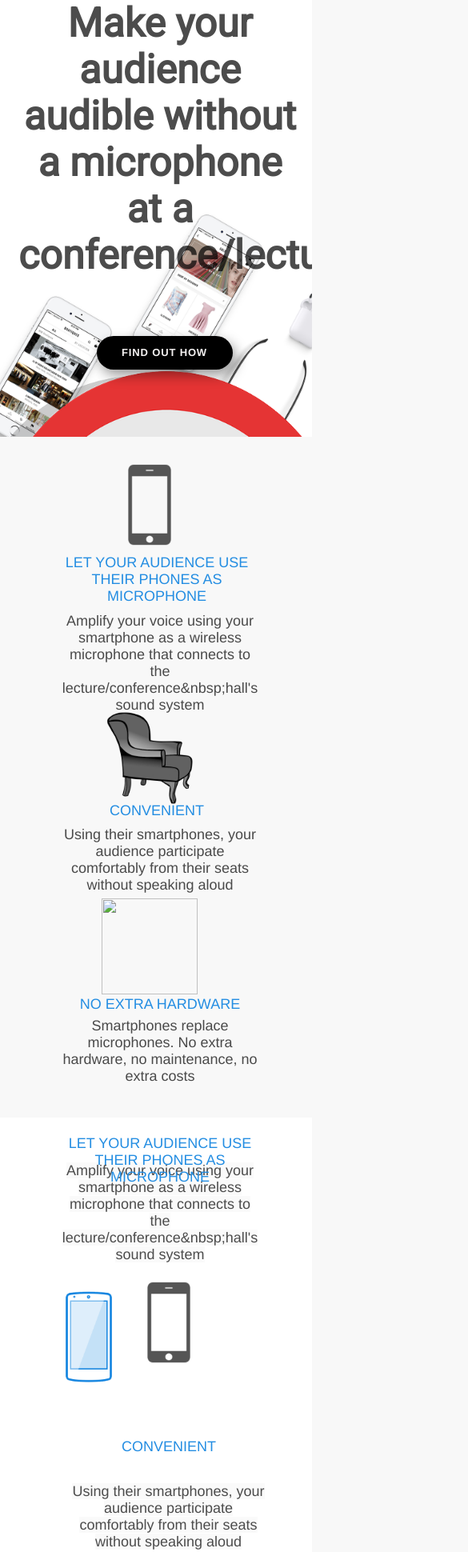
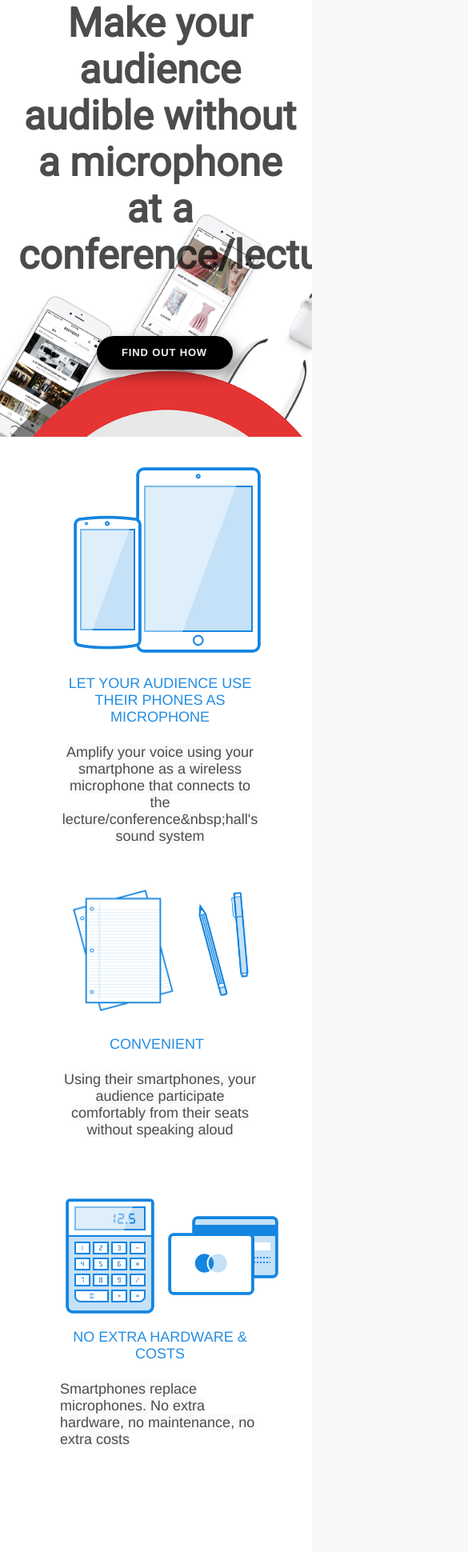
Before and after one commit to sophismay/voicefront-landing-page, a website: page public/index.html in a window 390 px wide. Shown: the part 57-1997 px from the top of the page at 80% size, 585 px wide, since content can reach past the window. Drawn offline with nearby package versions, Linux system fonts and the light colour scheme.

Commit message:
tweak features

```diff
--- a/public/css/tweak_1492793275634.css
+++ /dev/null
@@ -1,67 +0,0 @@
-.ui-id-31{  width: 884px; top: -103.5px; left: 467.5px; }
-.ui-id-32{  width: 433px; top: 185px; left: 47px; cursor: default; }
-.ui-id-33{  top: 509px; left: 45.3229px; width: 181px; cursor: default; }
-.ui-id-34{  top: 145.5px; left: 48px; cursor: default; }
-.ui-id-35{ width: 250px; top: 243px; left: 58px; cursor: default; text-align: center;}
-.ui-id-36{  width: 250px; top: 163px; left: 58px; cursor: default; text-align: center; }
-.ui-id-37{ width: 250px; top: 234.49px; left: 355px; cursor: default; text-align: center;}
-.ui-id-38{  width: 250px; top: 184.667px; left: 355px; cursor: default; text-align: center; }
-.ui-id-39{ width: 250px; top: 233px; left: 665px; cursor: default; text-align: center;}
-.ui-id-40{  width: 250px; top: 184.667px; left: 665px; cursor: default; text-align: center; }
-.ui-id-41{  width: 146px; top: 17px; left: 110px; }
-.ui-id-42{  width: 149px; top: 15.5px; left: 405.5px; }
-.ui-id-43{  width: 146px; top: 17px; left: 717px; }
-.ui-id-44{ width: 85px; top: 95px; left: 130.667px;}
-.ui-id-45{ width: 156px; top: 63px; left: 255.167px;}
-.ui-id-46{ width: 250px; top: 163px; left: 547px; cursor: default;}
-.ui-id-47{ width: 250px; top: 86px; left: 547px; cursor: default;}
-.ui-id-48{  width: 88px; top: 386px; left: 746px; }
-.ui-id-49{  width: 185px; top: 387px; left: 555.5px; }
-.ui-id-50{ width: 250px; top: 457px; left: 85.5px; cursor: default;}
-.ui-id-51{ width: 250px; top: 401px; left: 86px; cursor: default;}
-.ui-id-53{ top: 1131px; left: 374.5px;}
-.ui-id-54{ width: 539px; top: 1048.5px; left: 210.5px; cursor: default; text-align: center;}
-.ui-id-57{ width: 111px; top: 703.667px; left: 94.8229px;}
-.ui-id-58{ width: 250px; top: 711.333px; left: 557.167px; cursor: default;}
-.ui-id-59{ width: 250px; top: 757px; left: 557px; cursor: default;}
-.ui-id-60{ width: 138px; top: 726px; left: 240.333px;}
-.ui-id-55{  top: 31.5px; left: 781.375px; }
-.ui-id-56{  top: 29.5px; left: 12px; cursor: default; }
-.ui-id-1{  height: 739px; background: rgb(255, 255, 255); }
-.ui-id-2{  height: 400px; }
-.ui-id-3{ height: 1210px; background: rgb(255, 255, 255);}
-.ui-id-4{  height: 82px; }
-/* Small screen styling */
-@media screen and (max-width: 620px), screen and (-webkit-min-device-pixel-ratio: 1.5) and (max-device-height: 720px) and (max-device-width: 1280px) and (max-width: 999px), screen and (-webkit-min-device-pixel-ratio: 1.5) and (max-device-width: 1000px) and (max-width: 999px) {
-.ui-id-31{  width: 482px; top: 321px; left: -45px; }
-.ui-id-32{  width: 354px; top: 57px; left: 23px; cursor: default; text-align: center; }
-.ui-id-33{  top: 477px; left: 120.5px; width: 181px; }
-.ui-id-34{  top: 29.5px; left: 149.5px; }
-.ui-id-35{  width: 250px; top: 220px; left: 75px; cursor: default; text-align: center; }
-.ui-id-36{  width: 250px; top: 147px; left: 71px; cursor: default; text-align: center; }
-.ui-id-37{  width: 250px; top: 487px; left: 75px; cursor: default; text-align: center; }
-.ui-id-38{  width: 250px; top: 457px; left: 71px; cursor: default; text-align: center; }
-.ui-id-39{  width: 250px; top: 726px; left: 75px; cursor: default; text-align: center; }
-.ui-id-40{  width: 250px; top: 699px; left: 75px; cursor: default; text-align: center; }
-.ui-id-41{  width: 146px; top: 25px; left: 127px; }
-.ui-id-42{  width: 149px; top: 340px; left: 125.5px; }
-.ui-id-43{  width: 146px; top: 577px; left: 127px; }
-.ui-id-44{  width: 58px; top: 216.5px; left: 82px; }
-.ui-id-45{  width: 98px; top: 196px; left: 151px; }
-.ui-id-46{  width: 250px; top: 56px; left: 75px; text-align: center; }
-.ui-id-47{  width: 250px; top: 22px; left: 75px; cursor: default; text-align: center; }
-.ui-id-48{  width: 63px; top: 569px; left: 248px; }
-.ui-id-49{  width: 126px; top: 566px; left: 121px; }
-.ui-id-50{  width: 250px; top: 457px; left: 85.5px; text-align: center; }
-.ui-id-51{  width: 250px; top: 401px; left: 86px; cursor: default; text-align: center; }
-.ui-id-52{  width: 62px; top: 212.5px; left: 263px; }
-.ui-id-53{  top: 1039px; left: 111px; }
-.ui-id-54{  width: 353px; top: 877px; left: 19.5px; cursor: default; text-align: center; }
-.ui-id-55{  top: 13.5px; left: 253.375px; }
-.ui-id-56{  top: 11.5px; left: 12px; cursor: default; }
-.ui-id-1{  height: 603px; background: rgb(255, 255, 255); }
-.ui-id-2{  height: 851px; }
-.ui-id-3{  height: 1124px; background: rgb(255, 255, 255); }
-.ui-id-4{  height: 46px; }
-.undefined{  top: 11.5px; left: 9.5px; }
-}
--- /dev/null
+++ b/public/css/tweak_1492793873831.css
@@ -0,0 +1,51 @@
+.ui-id-24{  width: 884px; top: -103.5px; left: 467.5px; }
+.ui-id-25{  width: 433px; top: 185px; left: 47px; cursor: default; }
+.ui-id-26{  top: 509px; left: 45.3229px; width: 181px; cursor: default; }
+.ui-id-27{  top: 145.5px; left: 48px; cursor: default; }
+.ui-id-29{  width: 250px; top: 163px; left: 547px; cursor: default; }
+.ui-id-30{  width: 250px; top: 86px; left: 547px; cursor: default; }
+.ui-id-31{  width: 88px; top: 386px; left: 746px; }
+.ui-id-32{  width: 185px; top: 387px; left: 555.5px; }
+.ui-id-33{  width: 250px; top: 457px; left: 85.5px; cursor: default; }
+.ui-id-34{  width: 250px; top: 401px; left: 86px; cursor: default; }
+.ui-id-35{  top: 1131px; left: 374.5px; }
+.ui-id-36{  width: 539px; top: 1048.5px; left: 210.5px; cursor: default; text-align: center; }
+.ui-id-37{  width: 111px; top: 703.667px; left: 94.8229px; }
+.ui-id-38{  width: 250px; top: 711.333px; left: 557.167px; cursor: default; }
+.ui-id-39{  width: 250px; top: 757px; left: 557px; cursor: default; }
+.ui-id-40{  width: 138px; top: 726px; left: 240.333px; }
+.ui-id-41{  width: 156px; top: 63px; left: 231px; }
+.ui-id-44{ width: 85px; top: 98.3333px; left: 91.8333px;}
+.ui-id-42{ top: 31.5px; left: 781.375px; cursor: default;}
+.ui-id-43{  top: 29.5px; left: 12px; cursor: default; }
+.ui-id-1{  height: 739px; background: rgb(255, 255, 255); }
+.ui-id-2{  height: 1210px; background: rgb(255, 255, 255); }
+.ui-id-3{  height: 82px; }
+/* Small screen styling */
+@media screen and (max-width: 620px), screen and (-webkit-min-device-pixel-ratio: 1.5) and (max-device-height: 720px) and (max-device-width: 1280px) and (max-width: 999px), screen and (-webkit-min-device-pixel-ratio: 1.5) and (max-device-width: 1000px) and (max-width: 999px) {
+.ui-id-24{  width: 482px; top: 321px; left: -45px; }
+.ui-id-25{  width: 354px; top: 57px; left: 23px; cursor: default; text-align: center; }
+.ui-id-26{  top: 477px; left: 120.5px; width: 181px; }
+.ui-id-27{  top: 29.5px; left: 149.5px; }
+.ui-id-28{  width: 58px; top: 96.6665px; left: 87.8334px; }
+.ui-id-29{  width: 250px; top: 384px; left: 75px; text-align: center; }
+.ui-id-30{  width: 250px; top: 298px; left: 75px; cursor: default; text-align: center; }
+.ui-id-31{  width: 63px; top: 569px; left: 248px; }
+.ui-id-32{  width: 126px; top: 566px; left: 91.3334px; }
+.ui-id-33{  width: 250px; top: 793px; left: 75px; text-align: center; }
+.ui-id-34{  width: 250px; top: 749px; left: 71px; cursor: default; text-align: center; }
+.ui-id-35{  top: 1571px; left: 115px; }
+.ui-id-36{  width: 353px; top: 1434.83px; left: 28.1667px; cursor: default; text-align: center; }
+.ui-id-37{  width: 111px; top: 952px; left: 82.3334px; }
+.ui-id-38{  width: 250px; top: 1115.32px; left: 75px; cursor: default; text-align: center; }
+.ui-id-39{  width: 250px; top: 1180.17px; left: 75px; cursor: default; }
+.ui-id-40{  width: 138px; top: 974.333px; left: 210px; }
+.ui-id-41{  width: 156px; top: 38px; left: 169.667px; }
+.ui-id-42{  top: 13.5px; left: 253.375px; }
+.ui-id-43{  top: 11.5px; left: 12px; cursor: default; }
+.ui-id-1{  height: 603px; background: rgb(255, 255, 255); }
+.ui-id-2{  height: 1651px; background: rgb(255, 255, 255); }
+.ui-id-3{  height: 46px; }
+.undefined{  top: 11.5px; left: 9.5px; }
+.ui-id-44{ width: 85px; top: 98.3333px; left: 91.8333px;}
+}
--- a/public/index.html
+++ b/public/index.html
@@ -35,7 +35,7 @@
 .en-markup-crop-options div div:first-of-type {
     margin-left: 0px !important;
 }
-</style><link rel="stylesheet" href="css/tweak_1492793275634.css"></head>
+</style><link rel="stylesheet" href="css/tweak_1492793873831.css"></head>
 
 <body id="main" style="cursor: auto;" class="">
     <!--[if lt IE 8]>
@@ -45,58 +45,34 @@
     <div class="section cutoff ui-id-1" id="ui-id-1">
         <div class="section-inner" style="width: 960px;">
 
-            <div class="component animated fadeIn image-container ui-id-31" id="ui-id-31"><img src="images/microphone.png" style="pointer-events: initial; display: none;" id="mic-image" class="fadeOut"><img src="images/negative-x.png" id="negative-img" class="animated fadeIn fadeOut" style="position: absolute; top: 200px; right: 0px; display: none; pointer-events: initial;"><img src="images/app-screen-showcase.png" class="animated fadeInRight" style="pointer-events: initial;"></div>
-            <div class="component animated fadeInLeft ui-id-32" id="ui-id-32">
+            <div class="component animated fadeIn image-container ui-id-24" id="ui-id-24"><img src="images/microphone.png" style="pointer-events: initial; display: none;" id="mic-image" class="fadeOut"><img src="images/negative-x.png" id="negative-img" class="animated fadeIn fadeOut" style="position: absolute; top: 200px; right: 0px; display: none; pointer-events: initial;"><img src="images/app-screen-showcase.png" class="animated fadeInRight" style="pointer-events: initial;"><img src="images/negative-x.png" id="negative-img" class="animated fadeIn" style="position: absolute; top: 200px; right: 0px; pointer-events: initial;"><img src="images/app-screen-showcase.png" class="animated fadeInRight" style="pointer-events: initial;"><img src="images/negative-x.png" id="negative-img" class="animated fadeIn" style="position: absolute; top: 200px; right: 0px; pointer-events: initial;"><img src="images/app-screen-showcase.png" class="animated fadeInRight" style="pointer-events: initial;"></div>
+            <div class="component animated fadeInLeft ui-id-25" id="ui-id-25">
                 <h1 style="pointer-events: initial;">Make your audience audible without a microphone at a conference/lecture</h1>
             </div>
 
-            <div class="component ui-id-33" id="ui-id-33"><a href="" class="cta-button" style="pointer-events: initial; color: rgb(245, 242, 242);">Find out HOW</a></div>
-            <div class="component ui-id-34" id="ui-id-34">
+            <div class="component ui-id-26" id="ui-id-26"><a href="" class="cta-button" style="pointer-events: initial; color: rgb(245, 242, 242);">Find out HOW</a></div>
+            <div class="component ui-id-27" id="ui-id-27">
                 <div class="brand-logo" style="pointer-events: initial;">voicefront</div>
             </div>
         </div>
     </div>
+
     <div class="section ui-id-2" id="ui-id-2">
         <div class="section-inner" style="width: 960px;">
-            <div class="component ui-id-35" id="ui-id-35">
-                <div class="feature-text" style="pointer-events: initial;">Amplify your voice using your smartphone as a wireless microphone that connects to the lecture/conference&amp;nbsp;hall's sound system</div>
+
+
+            <div class="component ui-id-29" id="ui-id-29">
+                <div class="feature-text" style="pointer-events: initial;"><span style="text-align: center; background-color: rgb(248, 248, 248);">Amplify your voice using your smartphone as a wireless microphone that connects to the lecture/conference&amp;nbsp;hall's sound system</span></div>
             </div>
-            <div class="component ui-id-36" id="ui-id-36">
+            <div class="component ui-id-30" id="ui-id-30">
                 <div class="feature-label" style="pointer-events: initial;">let your audience use their phones as microphone</div>
             </div>
-            <div class="component ui-id-37" id="ui-id-37">
-                <div class="feature-text" style="pointer-events: initial;">Using their smartphones, your audience participate comfortably from their seats without speaking aloud</div>
-            </div>
-            <div class="component ui-id-38" id="ui-id-38">
-                <div class="feature-label" style="pointer-events: initial;">convenient</div>
-            </div>
-            <div class="component ui-id-39" id="ui-id-39">
-                <div class="feature-text" style="pointer-events: initial;">Smartphones replace microphones. No extra hardware, no maintenance, no extra costs</div>
-            </div>
-            <div class="component ui-id-40" id="ui-id-40">
-                <div class="feature-label" style="pointer-events: initial;">no extra hardware</div>
-            </div>
-            <div class="component ui-id-41" id="ui-id-41"><img src="images/mobile.png" style="pointer-events: initial; height: 120px; width: 120px;"></div>
-            <div class="component ui-id-42" id="ui-id-42"><img src="images/chair-bw.png" style="pointer-events: initial; height: 120px; width: 120px;"></div>
-            <div class="component ui-id-43" id="ui-id-43"><img src="images/chip.png" style="pointer-events: initial; height: 120px; width: 120px;"></div>
-        </div>
-    </div>
-    <div class="section ui-id-3" id="ui-id-3">
-        <div class="section-inner" style="width: 960px;">
-            <div class="component ui-id-44" id="ui-id-44"><img src="images/iphone.png" style="pointer-events: initial;"></div>
-            <div class="component ui-id-45" id="ui-id-45"><img src="images/tablet.png" style="pointer-events: initial;"></div>
-            <div class="component ui-id-46" id="ui-id-46">
-                <div class="feature-text" style="pointer-events: initial;"><span style="text-align: center; background-color: rgb(248, 248, 248);">Amplify your voice using your smartphone as a wireless microphone that connects to the lecture/conference&amp;nbsp;hall's sound system</span></div>
-            </div>
-            <div class="component ui-id-47" id="ui-id-47">
-                <div class="feature-label" style="pointer-events: initial;">let your audience use their phones as microphone</div>
-            </div>
-            <div class="component ui-id-48" id="ui-id-48"><img src="images/pencils.png" style="pointer-events: initial;"></div>
-            <div class="component ui-id-49" id="ui-id-49"><img src="images/papers.png" style="pointer-events: initial;"></div>
-            <div class="component ui-id-50" id="ui-id-50">
+            <div class="component ui-id-31" id="ui-id-31"><img src="images/pencils.png" style="pointer-events: initial;"></div>
+            <div class="component ui-id-32" id="ui-id-32"><img src="images/papers.png" style="pointer-events: initial;"></div>
+            <div class="component ui-id-33" id="ui-id-33">
                 <div class="feature-text" style="pointer-events: initial;"><span style="text-align: center; background-color: rgb(248, 248, 248);">Using their smartphones, your audience participate comfortably from their seats without speaking aloud</span></div>
             </div>
-            <div class="component ui-id-51" id="ui-id-51">
+            <div class="component ui-id-34" id="ui-id-34">
                 <div class="feature-label" style="pointer-events: initial;">convenient</div>
             </div>
 
@@ -104,22 +80,22 @@
 
 
 
-            <div class="component ui-id-53" id="ui-id-53"><a href="" class="cta-button" style="pointer-events: initial;">Find out more</a></div>
-            <div class="component ui-id-54" id="ui-id-54">
+            <div class="component ui-id-35" id="ui-id-35"><a href="" class="cta-button" style="pointer-events: initial;">Find out more</a></div>
+            <div class="component ui-id-36" id="ui-id-36">
                 <h1 style="pointer-events: initial;">That's all, for now..</h1>
             </div>
-        <div class="component ui-id-57" id="ui-id-57"><img src="images/calculator.png" style="pointer-events: initial;"></div><div class="component ui-id-58" id="ui-id-58">
+        <div class="component ui-id-37" id="ui-id-37"><img src="images/calculator.png" style="pointer-events: initial;"></div><div class="component ui-id-38" id="ui-id-38">
         <div class="feature-label" style="pointer-events: initial;">no extra hardware &amp; costs</div>
-    </div><div class="component ui-id-59" id="ui-id-59">
+    </div><div class="component ui-id-39" id="ui-id-39">
         <div class="feature-text" style="pointer-events: initial;"><span style="text-align: center; background-color: rgb(248, 248, 248);">Smartphones replace microphones. No extra hardware, no maintenance, no extra costs</span></div>
-    </div><div class="component ui-id-60" id="ui-id-60"><img src="images/payments.png" style="pointer-events: initial;"></div></div>
+    </div><div class="component ui-id-40" id="ui-id-40"><img src="images/payments.png" style="pointer-events: initial;"></div><div class="component ui-id-41" id="ui-id-41"><img src="images/tablet.png" style="pointer-events: initial;"></div><div class="component ui-id-44" id="ui-id-44"><img src="images/iphone.png" style="pointer-events: initial;"></div></div>
     </div>
-    <div class="section ui-id-4" id="ui-id-4">
+    <div class="section ui-id-3" id="ui-id-3">
         <div class="section-inner" style="width: 960px;">
-            <div class="component ui-id-55" id="ui-id-55">
-                <div class="footer-text" style="pointer-events: initial;">Copyright by you 2016.</div>
+            <div class="component ui-id-42" id="ui-id-42">
+                <div class="footer-text" style="pointer-events: initial;">Copyright @ VoiceFront '17</div>
             </div>
-            <div class="component ui-id-56" id="ui-id-56">
+            <div class="component ui-id-43" id="ui-id-43">
                 <div class="brand-logo" style="pointer-events: initial;">voicefront</div>
             </div>
         </div>
```
